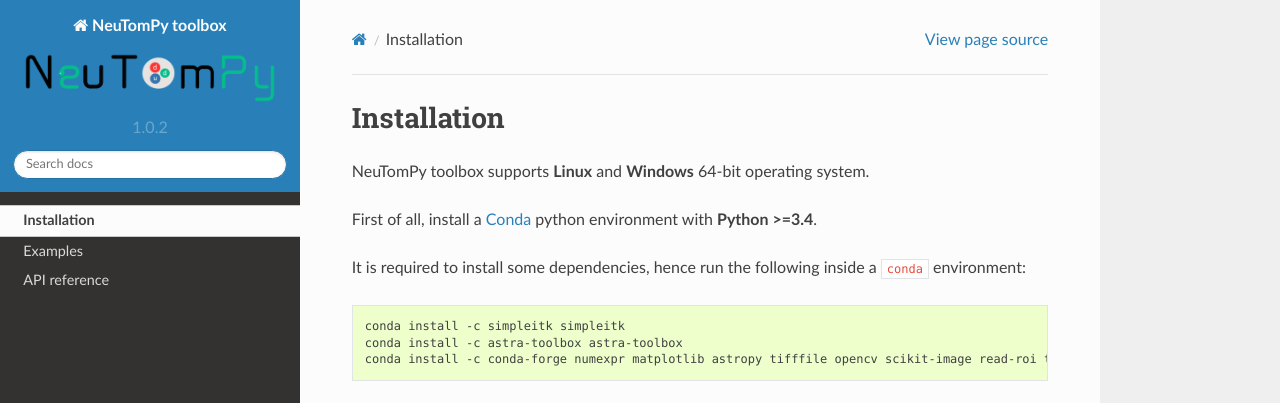
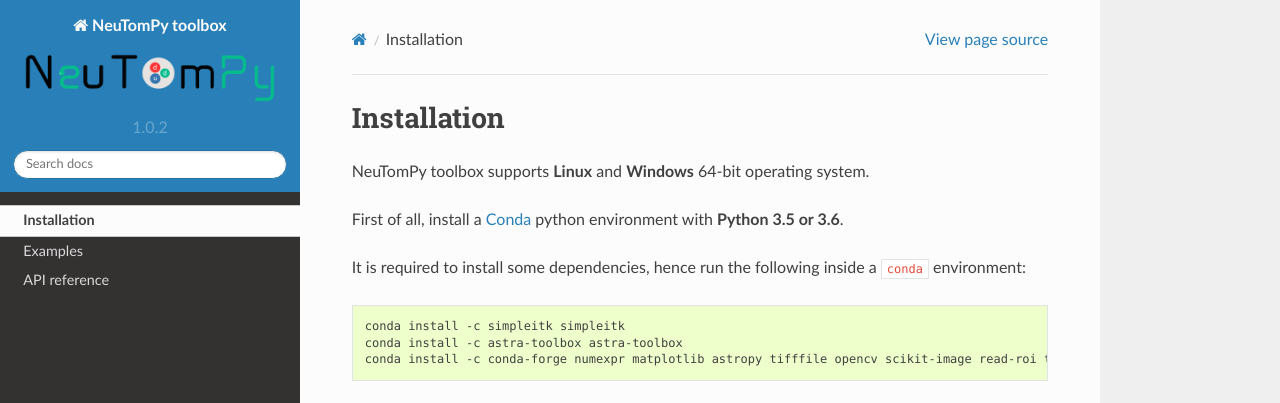
Before and after one commit to dmici/NeuTomPy-toolbox, a Sphinx documentation site: the page built from docs/source/installation.rst, in a window 1280 px wide. Shown: the top 403 px of the page. Built offline with Sphinx 7.4.7 and the Read the Docs theme 2.0.0, drawn with Linux system fonts in a browser that asks for light colours.

Commit message:
Update installation.rst

```diff
--- a/docs/source/installation.rst
+++ b/docs/source/installation.rst
@@ -4,7 +4,7 @@ Installation
 
 NeuTomPy toolbox supports **Linux** and **Windows** 64-bit operating system.
 
-First of all, install a `Conda <https://www.anaconda.com/download/>`_  python environment with **Python >=3.4**.
+First of all, install a `Conda <https://www.anaconda.com/download/>`_  python environment with **Python 3.5 or 3.6**.
 
 It is required to install some dependencies, hence run the following inside a ``conda`` environment:
 
```
